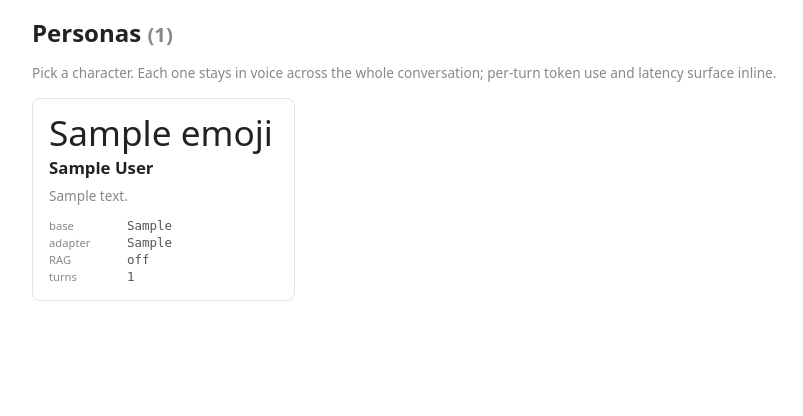
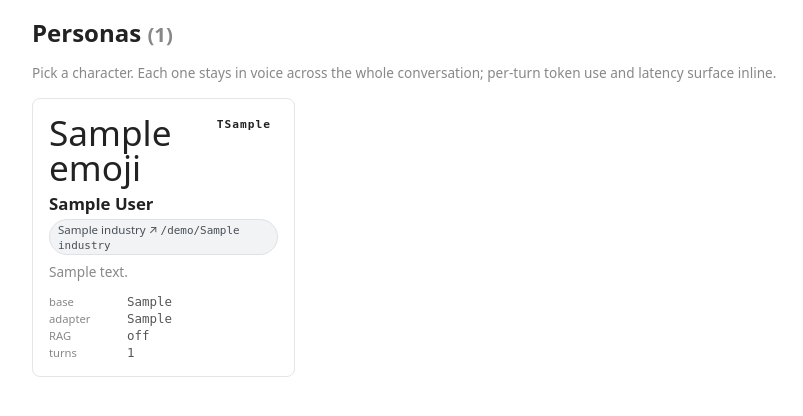
Before and after one commit to southglory/AdelieAI, a FastAPI app: template core/api/templates/personas/list.html in a window 1280 px wide. Shown: the part 68-484 px from the top of the page, without its empty margins (58-861 px from the left). Run offline with FastAPI, Linux system fonts and the light colour scheme; the template is opened without the code that fills it: most values are stand-ins (such as "Sample title", 1, 10 or a date in 2020); parts of the project's set-up code (start-up, migrations or seed data) failed here and were passed over; some libraries are stand-ins or nearby versions.

Commit message:
feat(ux): tier badge + industry pill on every persona surface
The Persona dataclass gained target_tier + industry in Step 1 but
the UX never surfaced them — visitors had no way to see, at a
glance, *which tier each persona requires* or *which industry demo
it anchors*. Closed that gap on every surface a persona shows up
in.

Persona gallery (/web/personas)
  - Each card now displays a colored tier badge (T1-T5, distinct
    palette per tier) at the top-right plus an industry pill
    (general / gaming / legal / knowledge) below the name.
  - For non-general personas the industry pill is a clickable
    deep-link: gaming ↗ /demo/gaming, legal ↗ /demo/legal, etc.
    Industry naturally becomes a discoverability hook for the
    vertical demo.
  - 5 cards now (penguin, fish, knight, merchant, detective);
    re-captured docs/screenshots/01_personas.png to match.

Chat thread sidebar (/web/chat/{persona_id})
  - Persona meta dl gains "tier" (T<n>) and "industry"
    (clickable to its demo route) rows above base/adapter/RAG/turns.
  - Captured docs/screenshots/23_chat_sidebar_tier.png as a
    reference (cold_detective with T3 + legal ↗ + a real
    multi-turn exchange already in the transcript).

Surfaces tier framework now lives on:
  /             — root JSON: tier, tier_max
  /health       — JSON: tier, tier_max, tier_status (per-tier)
  /web/personas — gallery cards: tier badge + industry pill
  /web/chat/{id} — sidebar dl: tier + industry rows
  /demo/        — per-vertical card with tier label
  /demo/gaming  — footer: tier T2 + persona id
  /demo/legal   — footer: tier T3 + 1 tool active + persona id

README updated to note the new tier-aware gallery card.

200 tests still passing.

Co-Authored-By: Claude Opus 4.7 (1M context) <noreply@anthropic.com>

```diff
--- a/core/api/templates/personas/_card.html
+++ b/core/api/templates/personas/_card.html
@@ -1,6 +1,16 @@
 <a class="persona-card" href="/web/chat/{{ p.persona_id }}">
-    <div class="emoji">{{ p.emoji }}</div>
+    <div class="card-header">
+        <div class="emoji">{{ p.emoji }}</div>
+        <span class="tier-badge tier-T{{ p.target_tier }}" title="capability tier — see docs/CAPABILITY_TIERS.md">T{{ p.target_tier }}</span>
+    </div>
     <div class="name">{{ p.display_name }}</div>
+    <div class="industry-row">
+        {% if p.industry == "general" %}
+            <span class="industry-pill industry-general">general</span>
+        {% else %}
+            <span class="industry-pill industry-{{ p.industry }}">{{ p.industry }} ↗ <code>/demo/{{ p.industry }}</code></span>
+        {% endif %}
+    </div>
     <div class="desc">{{ p.description }}</div>
     <dl class="meta">
         <dt>base</dt><dd>{{ p.base_model_hint.split('/')[-1] }}</dd>
--- a/core/api/templates/personas/list.html
+++ b/core/api/templates/personas/list.html
@@ -33,10 +33,50 @@
     transform: translateY(-1px);
     text-decoration: none;
 }
+.persona-card .card-header {
+    display: flex;
+    align-items: flex-start;
+    justify-content: space-between;
+    gap: 0.5rem;
+}
 .persona-card .emoji {
     font-size: 2.2rem;
     line-height: 1;
 }
+.tier-badge {
+    font-family: ui-monospace, monospace;
+    font-size: 0.7rem;
+    font-weight: 700;
+    letter-spacing: 1px;
+    padding: 3px 7px;
+    border-radius: 3px;
+}
+.tier-T1 { background: #f1f3f5; color: #6c757d; border: 1px solid #ced4da; }
+.tier-T2 { background: #e7f5ee; color: #1a7548; border: 1px solid #b6e3c8; }
+.tier-T3 { background: #fff4e0; color: #b46a00; border: 1px solid #f5cf95; }
+.tier-T4 { background: #ede7f6; color: #5e3aa1; border: 1px solid #c8b6e6; }
+.tier-T5 { background: #ffe9ec; color: #b02a4c; border: 1px solid #f5b7c0; }
+
+.industry-row { margin-top: -0.1rem; }
+.industry-pill {
+    display: inline-block;
+    font-size: 0.72rem;
+    padding: 2px 8px;
+    border-radius: 999px;
+    background: #f1f3f5;
+    color: #495057;
+    border: 1px solid #dee2e6;
+}
+.industry-pill code {
+    font-size: 0.95em;
+    color: inherit;
+    background: none;
+}
+.industry-gaming    { background: #fff4e0; color: #a4660a; border-color: #f5cf95; }
+.industry-legal     { background: #e9ecef; color: #343a40; border-color: #adb5bd; }
+.industry-knowledge { background: #ede7f6; color: #5e3aa1; border-color: #c8b6e6; }
+.industry-general   { background: #e7f5ee; color: #1a7548; border-color: #b6e3c8; }
+
 .persona-card .name {
     font-weight: 600;
     font-size: 1.05em;
```
Also changed, not shown: core/api/templates/chat/thread.html (+8 -0 lines), README.md, 2 other files.
